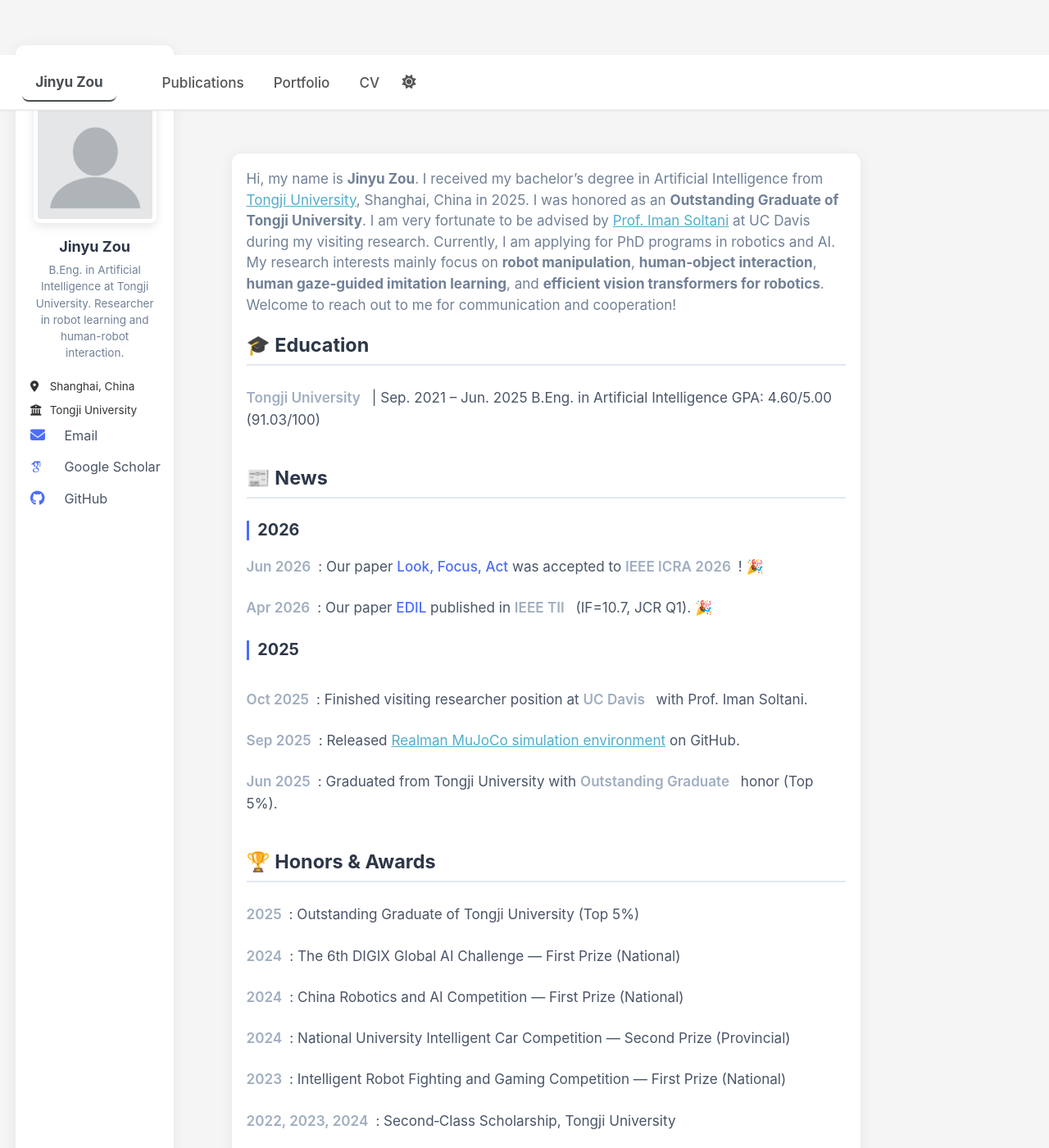
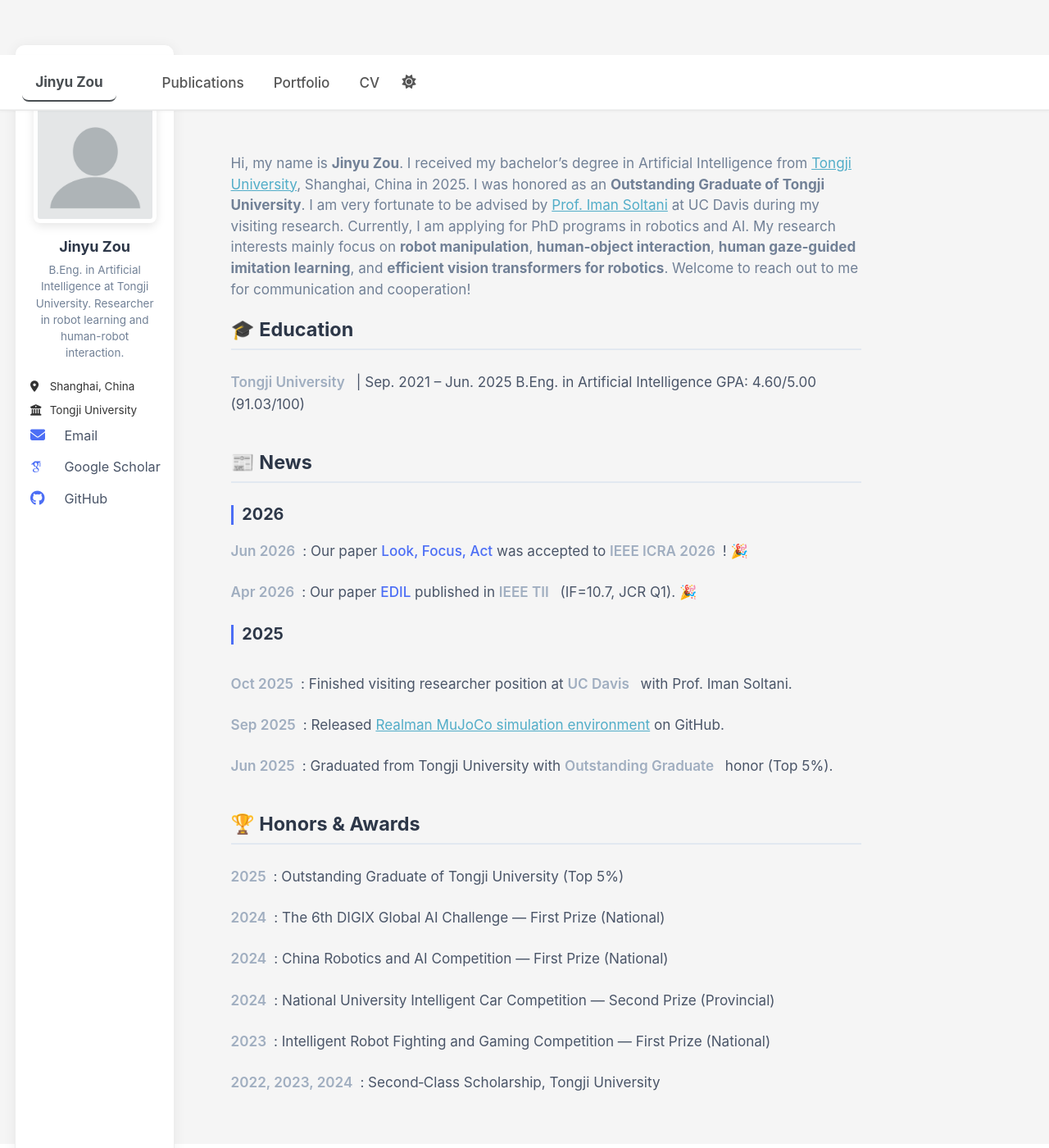
Before and after one commit to JinyuZou/JinyuZou.github.io, a Jekyll site: the page built from _pages/about.md, in a window 1280 px wide and 1400 px high. Shown: the whole window at 82% size. Built offline with Jekyll 4.4.1, drawn with Linux system fonts in a browser that asks for light colours; some web fonts are replaced; a script bundle is joined from its source files by our own code; library files that are not in the unit come from our copies.

Commit message:
Update custom.css

```diff
--- a/assets/css/custom.css
+++ b/assets/css/custom.css
@@ -90,13 +90,13 @@ body {
   margin-top: 0.8rem;
 }
 
-.page__content {
+/* .page__content {
   background: #ffffff;
   border-radius: 12px;
   box-shadow: 0 2px 16px rgba(0,0,0,0.06);
   padding: 1rem;
   border: 1px solid #eee;
-}
+} */
 
 /* ========== 侧边栏 ========== */
 .sidebar {
```
